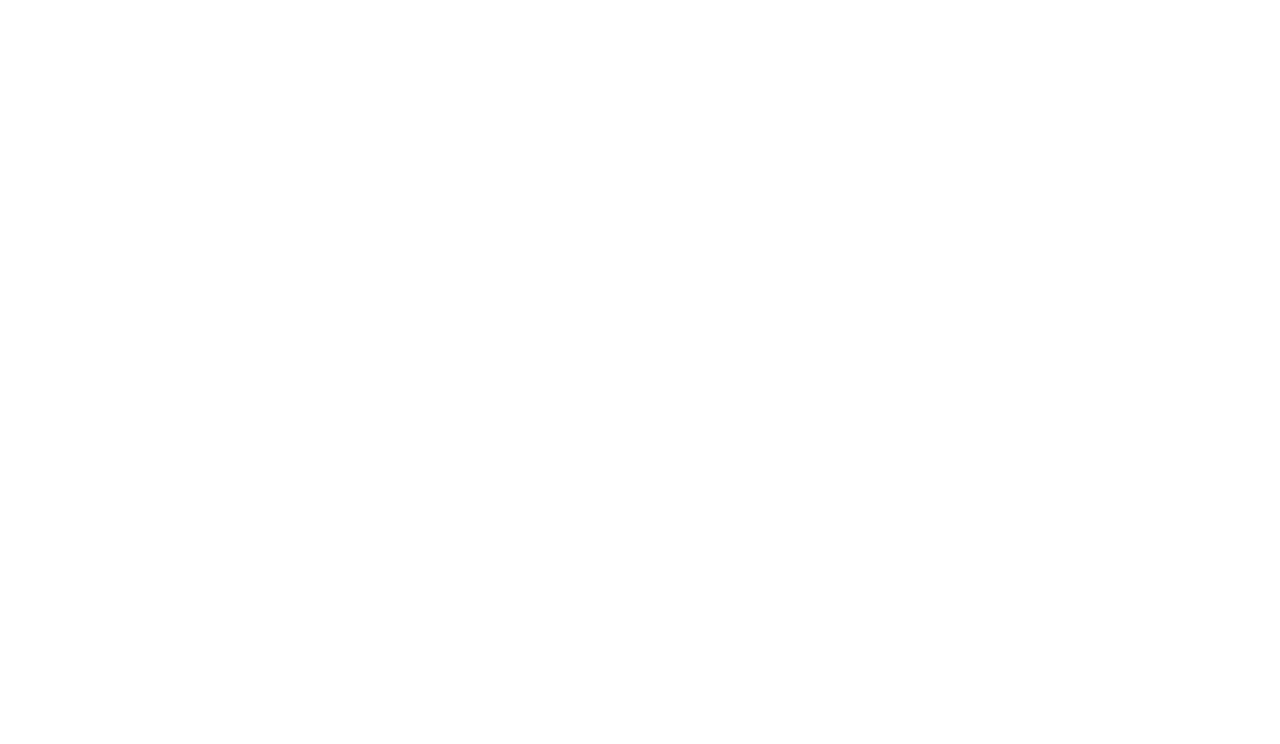
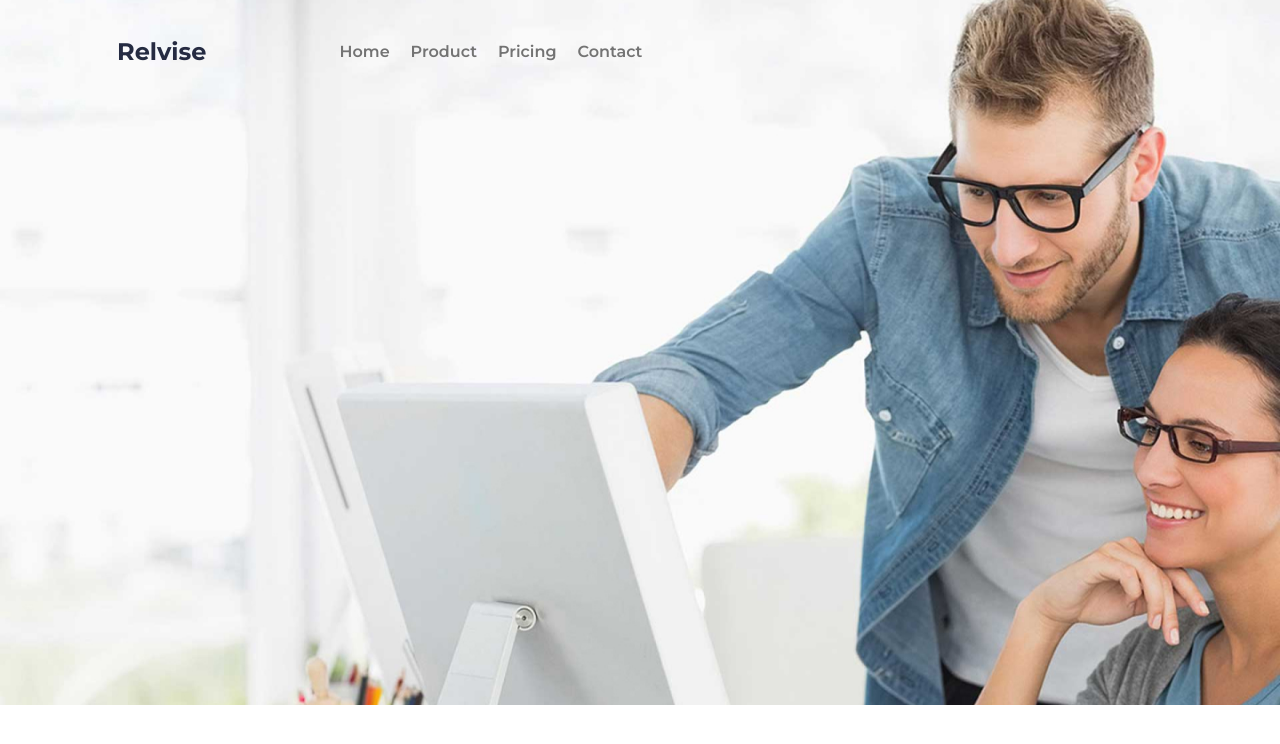
Before and after one commit to VaFFa201/adaptive, a plain HTML site: page index.html in a window 1280 px wide. Drawn offline with Linux system fonts and the light colour scheme.

Commit message:
feat: header done + 1'st block start

```diff
--- /dev/null
+++ b/css/style.css
@@ -0,0 +1,162 @@
+*,
+*::before,
+*::after {
+    padding: 0;
+    margin: 0;
+    border: 0;
+    box-sizing: border-box;
+}
+a {
+    text-decoration: none;
+}
+ul,
+li,
+ol {
+    list-style: none;
+}
+img {
+    vertical-align: top;
+}
+h1,
+h2,
+h3,
+h4,
+h5,
+h6 {
+    font-weight: inherit;
+    font-size: inherit;
+}
+
+html,
+body {
+    height: 100%;
+    line-height: 1;
+    font-style: 14px;
+    color: #252B42;
+    font-weight: 500;
+    font-family: Montserrat;
+}
+
+.wrapper {
+    min-height: 100%;
+    overflow: hidden;
+    display: flex;
+    flex-direction: column;
+}
+
+._container {
+    max-width: 1046px;
+    padding: 0px 15px;
+    margin: 0px auto;
+    box-sizing: content-box;
+}
+
+._ibg{
+    position: relative;
+}
+
+._ibg img{
+    position: absolute;
+    width: 100%;
+    left: 0;
+    top: 0;
+    object-fit: cover;
+}
+
+
+.header {
+    position: absolute;
+    width: 100%;
+    left: 0;
+    top: 0;
+    z-index: 50;
+}
+
+.header__container {
+    display: flex;
+    min-height: 104px;
+    align-items: center;
+}
+@media (max-width: 479px) {
+    .header__container{
+        min-height: 70px;
+    }
+}
+
+.header__logo {
+    font-size: 24px;
+    font-weight: 700;
+    color: inherit;
+}
+.header__menu {
+    margin: 0px 0px 0px 133px;
+}
+@media (max-width: 992px) {
+    .header__menu {
+        margin: 0px 0px 0px 80px;
+    }
+}
+@media (max-width: 767px) {
+    .header__menu {
+        margin: 0px 0px 0px 40px;
+    }
+}
+
+.menu {
+    padding: 5px 0;
+}
+.menu__li {
+    display: flex;
+    flex-wrap: wrap;
+}
+.menu__item:not(:last-child) {
+    margin: 0px 21px 0px 0px;
+}
+.menu__link {
+    color: #737373;
+    font-weight: 600;
+    line-height: 171%;
+}
+
+@media (max-width: 479px) {
+    .menu__link {
+        font-size: 18px;
+    }
+}
+/*-----page------------------------------------------------------------------------------------*/
+.page{
+    flex: 1 1 auto;
+}
+.main-block__container {
+}
+
+/*-----footer----------------------------------------------------------------------------------*/
+
+.footer{
+
+}
+
+/*-----main----------------------------------------------------------------------------------*/
+
+.main-block{
+    position: relative;
+}
+.main-block__body {
+}
+.main-block__title {
+}
+.main-block__text {
+}
+.main-block__buttons {
+}
+.main-block__button {
+}
+.main-block__button_border {
+}
+.main-block__image{
+    position: absolute;
+    width: 100%;
+    height: 100%;
+    left: 0;
+    top: 0;
+}
--- a/index.html
+++ b/index.html
@@ -1,12 +1,65 @@
 <!DOCTYPE html>
 <html lang="en">
+
 <head>
     <meta charset="UTF-8">
     <meta http-equiv="X-UA-Compatible" content="IE=edge">
     <meta name="viewport" content="width=device-width, initial-scale=1.0">
-    <title>Document</title>
+    <link href="https://fonts.googleapis.com/css?family=Montserrat:regular,500,600,700,900&display=swap"
+        rel="stylesheet">
+    <link rel="stylesheet" href="css/style.css">
+    <title>Relvise</title>
 </head>
+
 <body>
+    <div class="wrapper">
+        <header class="header">
+            <div class="header__container _container">
+                <a href="#" class="header__logo">
+                    Relvise
+                </a>
+                <nav class="header__menu menu">
+                    <ul class="menu__li">
+                        <li class="menu__item">
+                            <a href="" class="menu__link">Home</a>
+                        </li>
+                        <li class="menu__item">
+                            <a href="" class="menu__link">Product</a>
+                        </li>
+                        <li class="menu__item">
+                            <a href="" class="menu__link">Pricing</a>
+                        </li>
+                        <li class="menu__item">
+                            <a href="" class="menu__link">Contact</a>
+                        </li>
+                    </ul>
+                </nav>
+            </div>
+        </header>
+        <main class="page">
+            <div class="page__main-block main-block">
+                <div class="main-block__container _container">
+                    <div class="main-block__body">
+                        <h1 class="main-block__title">Finance and Consultancy Solution</h1>
+                        <div class="main-block__text">We know how large objects will act, but things on a small scale.
+                        </div>
+                        <div class="main-block__buttons">
+                            <a href="" class="main-block__button">Get Quote Now</a>
+                            <a href="" class="main-block__button main-block__button_border">Learn More</a>
+                        </div>
+                    </div>
+                </div>
+                <div class="main-block__image _ibg">
+                    <img src="img/background.jpg" alt="background">
+                </div>
+            </div>
 
+        </main>
+        <footer class="footer">
+
+        </footer>
+    </div>
+    <script src="js/script.js"></script>
 </body>
+
 </html>
```
Also changed, not shown: img/background.jpg (added), js/script.js (added).
